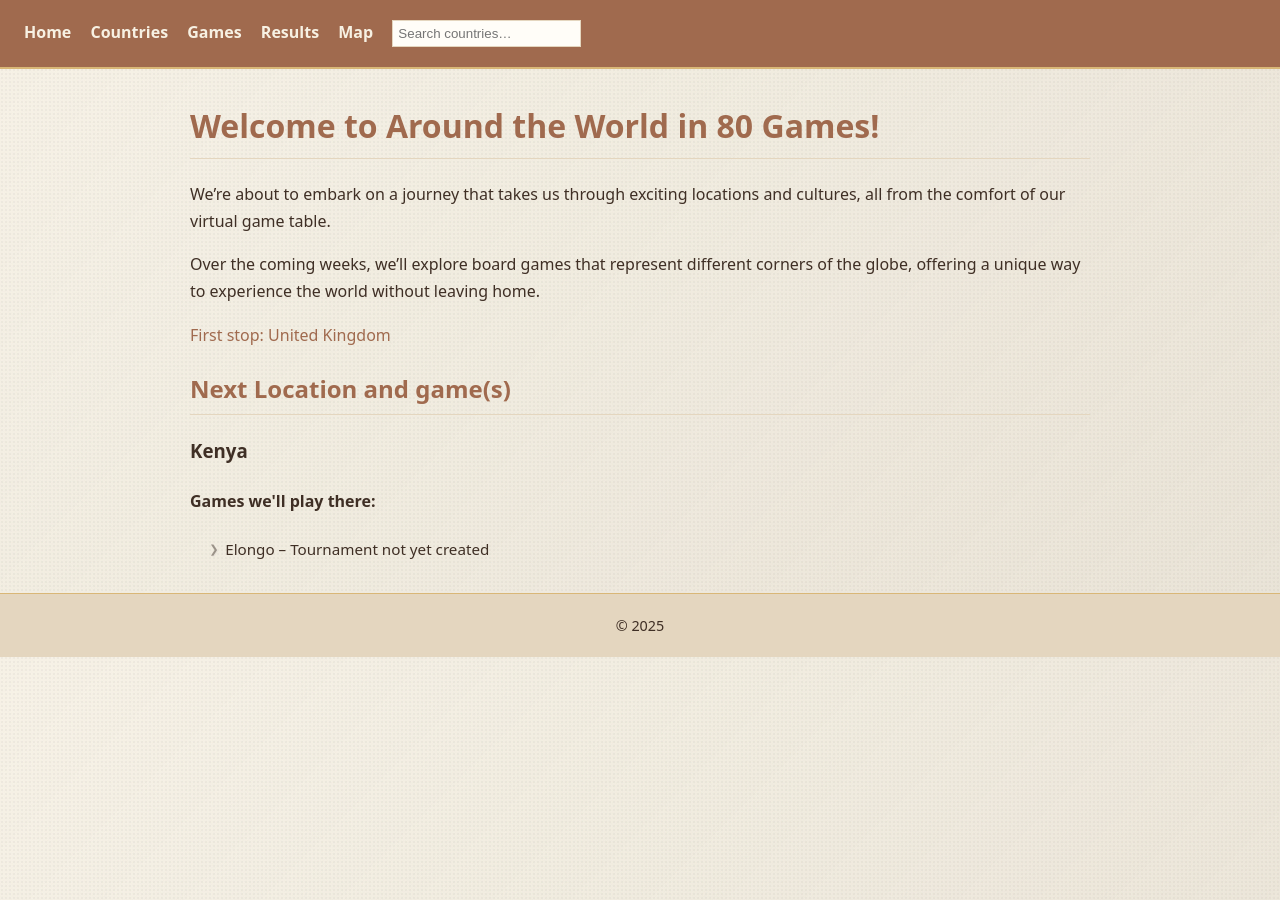
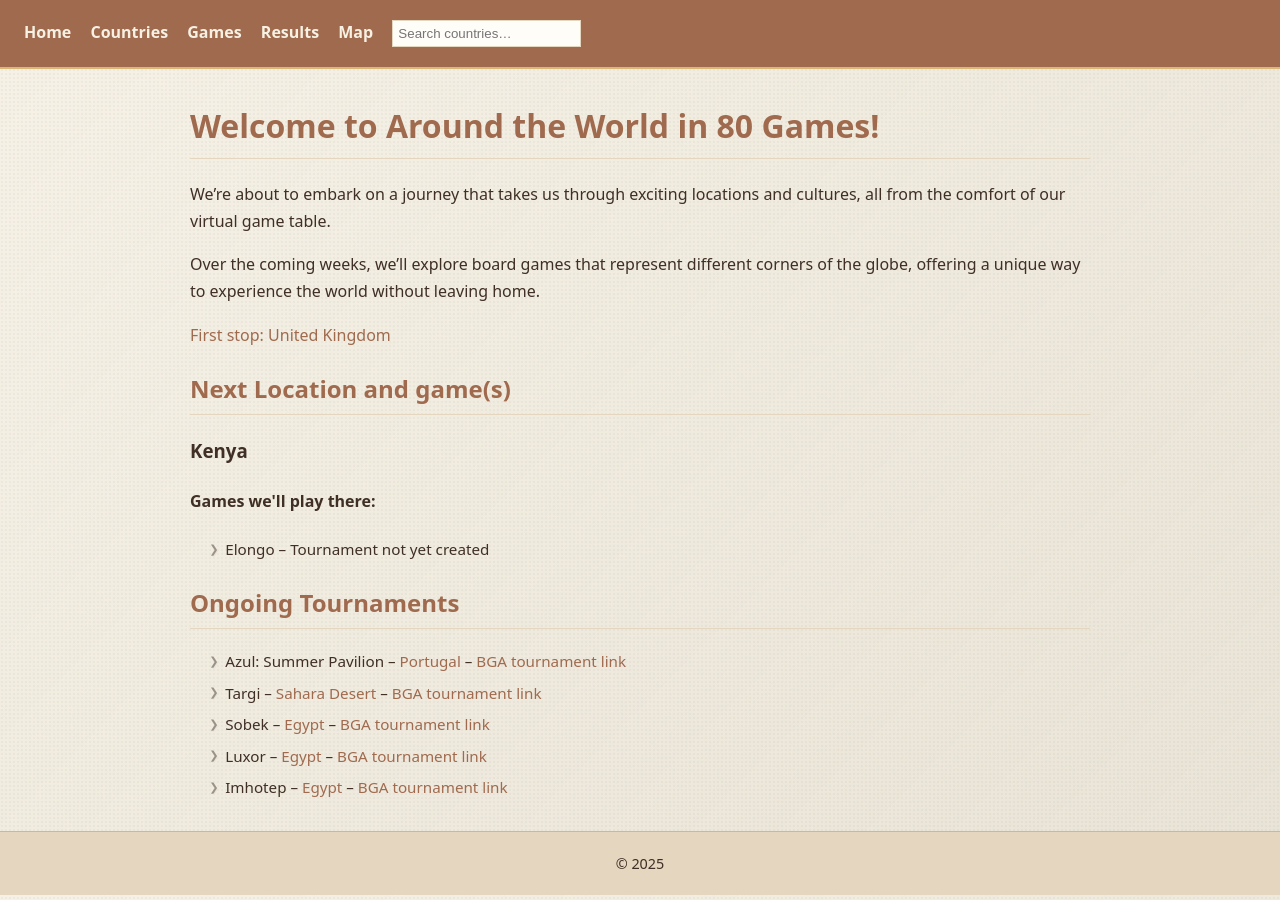
Before and after one commit to stopherjones/around-the-world-in-eighty-games, a Jekyll site: the page built from index.markdown, in a window 1280 px wide. Built offline with Jekyll 4.4.1, drawn with Linux system fonts in a browser that asks for light colours.

Commit message:
ongoing tournaments

```diff
--- a/index.markdown
+++ b/index.markdown
@@ -81,3 +81,51 @@ Over the coming weeks, we’ll explore board games that represent different corn
 {% else %}
   <p>No next location yet — the journey hasn’t started!</p>
 {% endif %}
+
+<h2>Ongoing Tournaments</h2>
+
+{% assign tournaments = site.data.tournaments %}
+{% assign any_ongoing = false %}
+
+<ul>
+{% for t_hash in tournaments %}
+  {% assign t = t_hash[1] %}
+
+  {% if t.status == "ongoing" %}
+    {% assign any_ongoing = true %}
+
+    {% assign game = site.data.games | where: "slug", t.game | first %}
+    {% assign country = site.countries | where: "slug", t.country | first %}
+
+    <li>
+      {%- comment -%} Game name {%- endcomment -%}
+      {% if game %}
+        {{ game.name }}
+      {% else %}
+        {{ t.game | replace: "-", " " | capitalize }}
+      {% endif %}
+
+      –
+      {%- comment -%} Country name + link {%- endcomment -%}
+      {% if country %}
+        <a href="{{ country.url | relative_url }}">{{ country.name }}</a>
+      {% else %}
+        {{ t.country | replace: "-", " " | capitalize }}
+      {% endif %}
+
+      –
+      {%- comment -%} Tournament link {%- endcomment -%}
+      {% if t.bga_url %}
+        <a href="{{ t.bga_url }}" target="_blank">BGA tournament link</a>
+      {% else %}
+        Tournament link coming soon
+      {% endif %}
+    </li>
+
+  {% endif %}
+{% endfor %}
+</ul>
+
+{% unless any_ongoing %}
+  <p>No tournaments are currently in progress.</p>
+{% endunless %}
```
